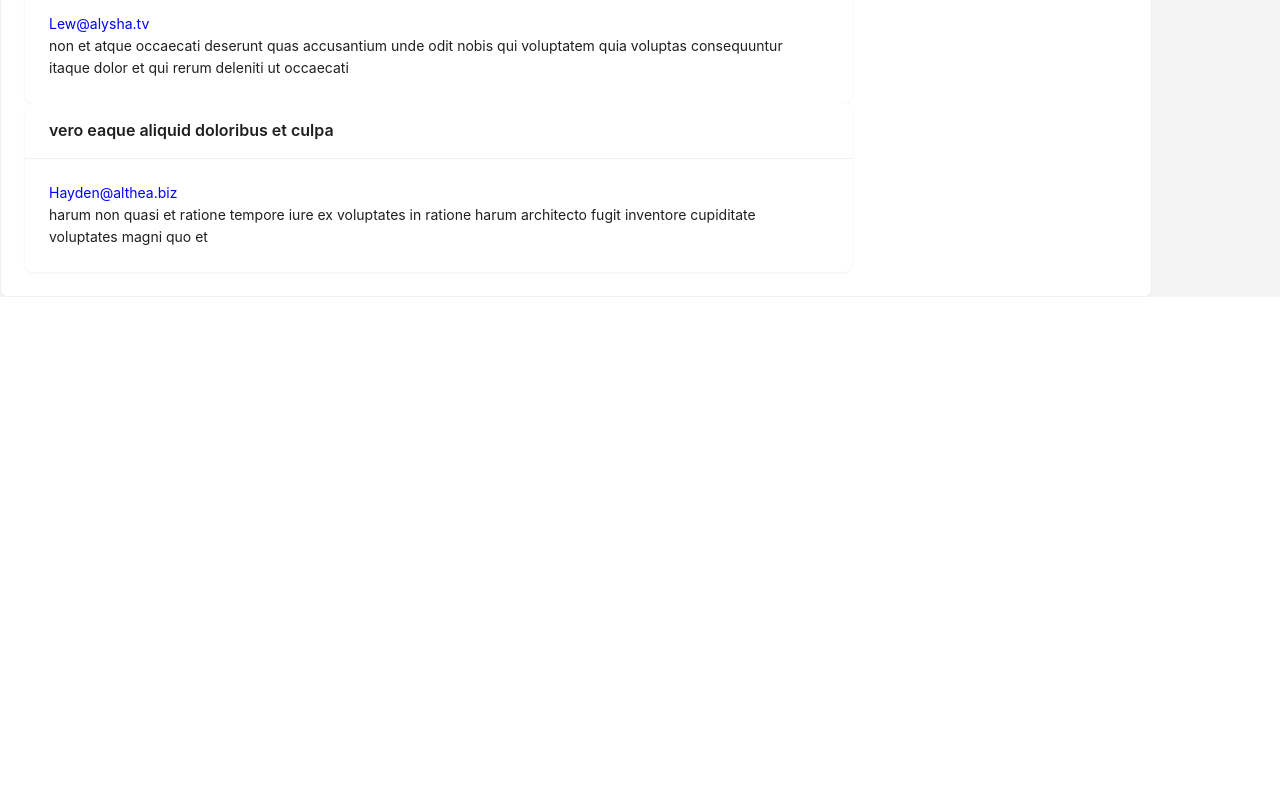
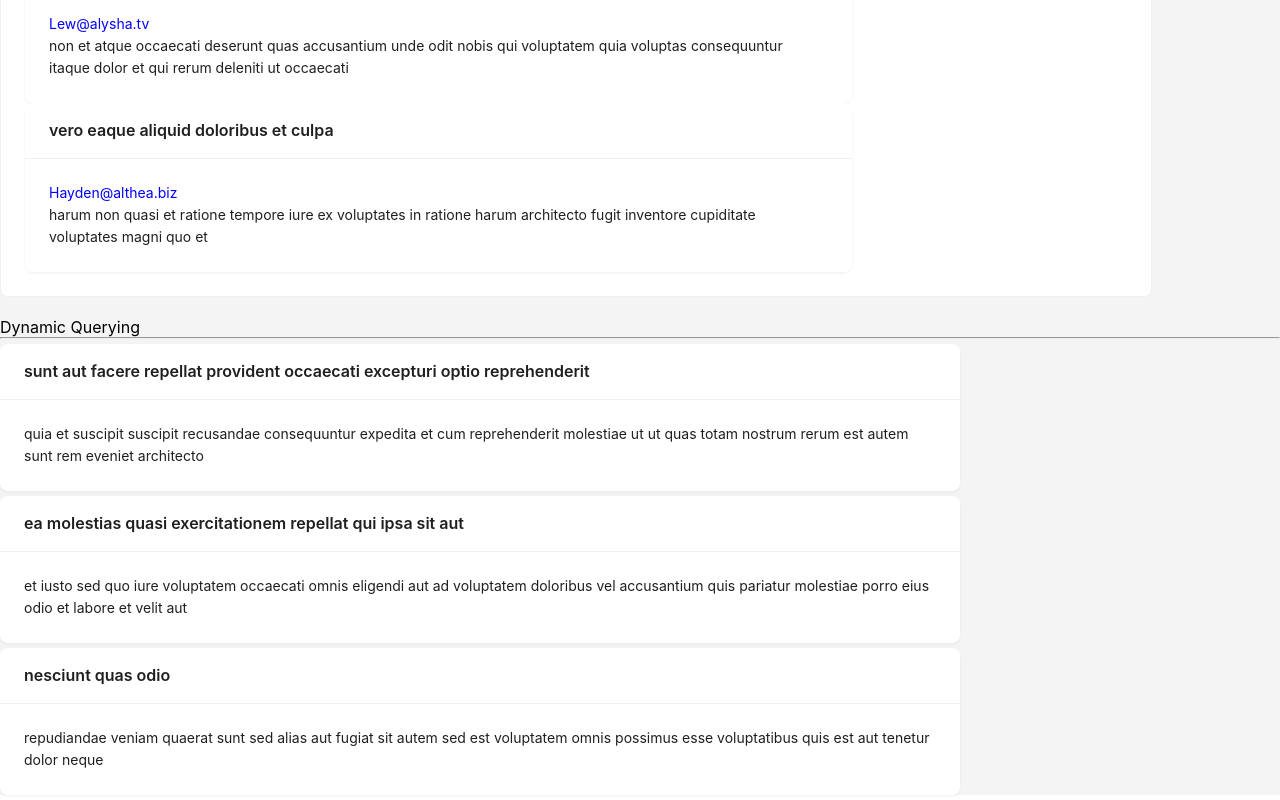
Before and after one commit to Dhanushvinayagar/React-Stacks, a React (Create React App) app: page /tanstack in a window 1280 px wide. Shown: the part 696-1496 px from the top of the page. Before the commit the page ends 993 px from the top, so only its background shows below. Built offline with nearby package versions, Linux system fonts and the light colour scheme; data requests are answered from the project's data file.

Commit message:
Added Dyanimc Querying

```diff
--- a/src/Tanstack/ParallelQuery.jsx
+++ b/src/Tanstack/ParallelQuery.jsx
@@ -1,11 +1,13 @@
 import React, { useState } from 'react'
-import { CommentsQuery, PostQuerywithID } from './tanstack-query/postsQuery'
+import { CommentsQuery, DynamicQuerying, PostQuerywithID } from './tanstack-query/postsQuery'
 import { Card } from 'antd';
 
 const ParallelQuery = () => {
     const [id, setId] = useState(1)
     const { isLoading: postLoading, error: postError, data: post } = PostQuerywithID(Number(id))
-    const { isLoading: commentLoading, error: commentError , data: comments } = CommentsQuery(Number(id))
+    const { isLoading: commentLoading, error: commentError, data: comments } = CommentsQuery(Number(id))
+
+    const dynamicData = DynamicQuerying([1, 3, 5])          //collects the fetch for this particular data
 
     if (postLoading || commentLoading) return 'Loading...'
     if (postError || commentError) return 'Error : '
@@ -23,8 +25,20 @@ const ParallelQuery = () => {
                         <p>{comment.body}</p>
                     </Card>
                 )}
+            </Card>
+            <br />
+            Dynamic Querying
+            <hr />
+            <>
+                {
+                    dynamicData.map((eachQuery, index) =>
+                        <Card title={eachQuery.data.title} bordered={false} style={{ width: '75%', marginTop: '5px', marginBottom: '5px' }} key={index} >
+                            <p>{eachQuery.data.body}</p>
+                        </Card>
+                    )
+                }
+            </>
 
-            </Card>
         </div>
     )
 }
--- a/src/Tanstack/tanstack-query/postsQuery.js
+++ b/src/Tanstack/tanstack-query/postsQuery.js
@@ -1,9 +1,9 @@
 import axios from 'axios'
-import { useQuery } from '@tanstack/react-query'
+import { useQuery, useQueries } from '@tanstack/react-query'
 
 const postsData = () => axios.get('http://localhost:5080/posts').then(res => res.data)
 const postsDatabyID = (id) => axios.get(`http://localhost:5080/posts/${id}`).then(res => res.data)
-const postsDatawithID = ({queryKey}) =>{
+const postsDatawithID = ({ queryKey }) => {
     const id = queryKey[1]
     return axios.get(`http://localhost:5080/posts/${id}`).then(res => res.data)
 }
@@ -21,7 +21,7 @@ const PostQuerybyID = (id) => useQuery({
 })
 
 const PostQuerywithID = (id) => useQuery({
-    queryKey: ['postsDatawithId',id],
+    queryKey: ['postsDatawithId', id],
     queryFn: postsDatawithID,
 })
 
@@ -32,4 +32,16 @@ const CommentsQuery = (id) => useQuery({
         return data.filter(post => post.postId === id)
     }
 })
-export { PostQuery, PostQuerybyID, CommentsQuery , PostQuerywithID }
+
+const DynamicQuerying = (array) =>
+    useQueries({
+        queries: array.map((id) => {
+            return {
+                queryKey: ['postsDatausingId', id],
+                queryFn: postsDatawithID,
+            }
+        }),
+    })
+
+
+export { PostQuery, PostQuerybyID, CommentsQuery, PostQuerywithID, DynamicQuerying }
```
